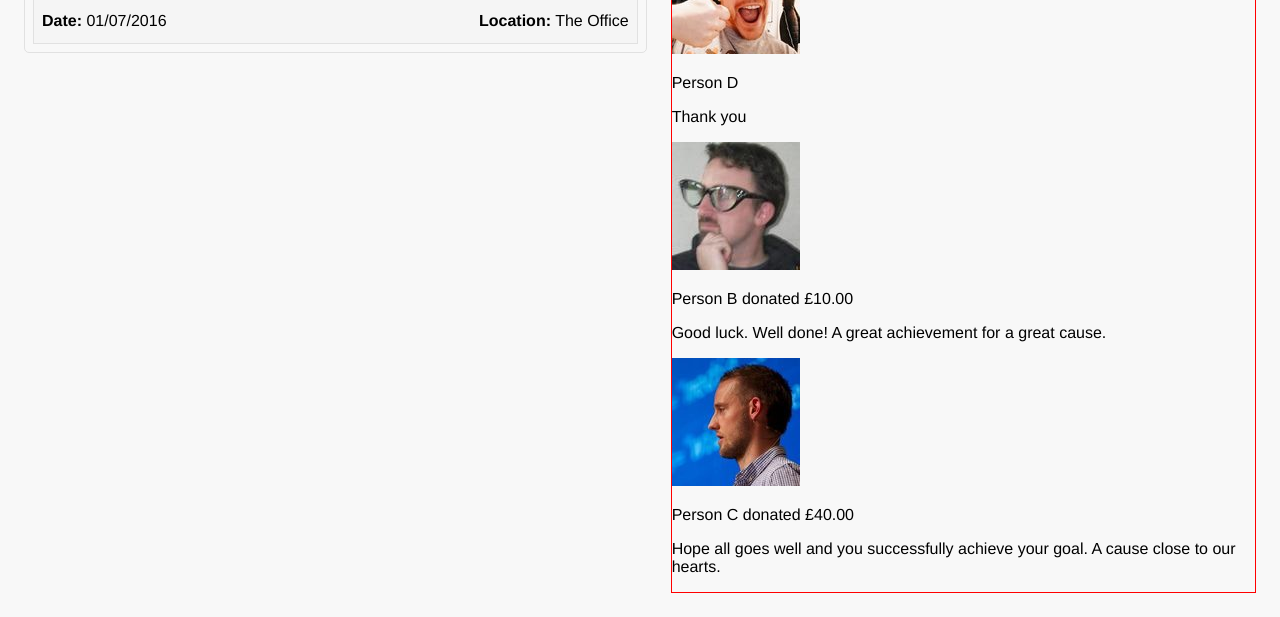
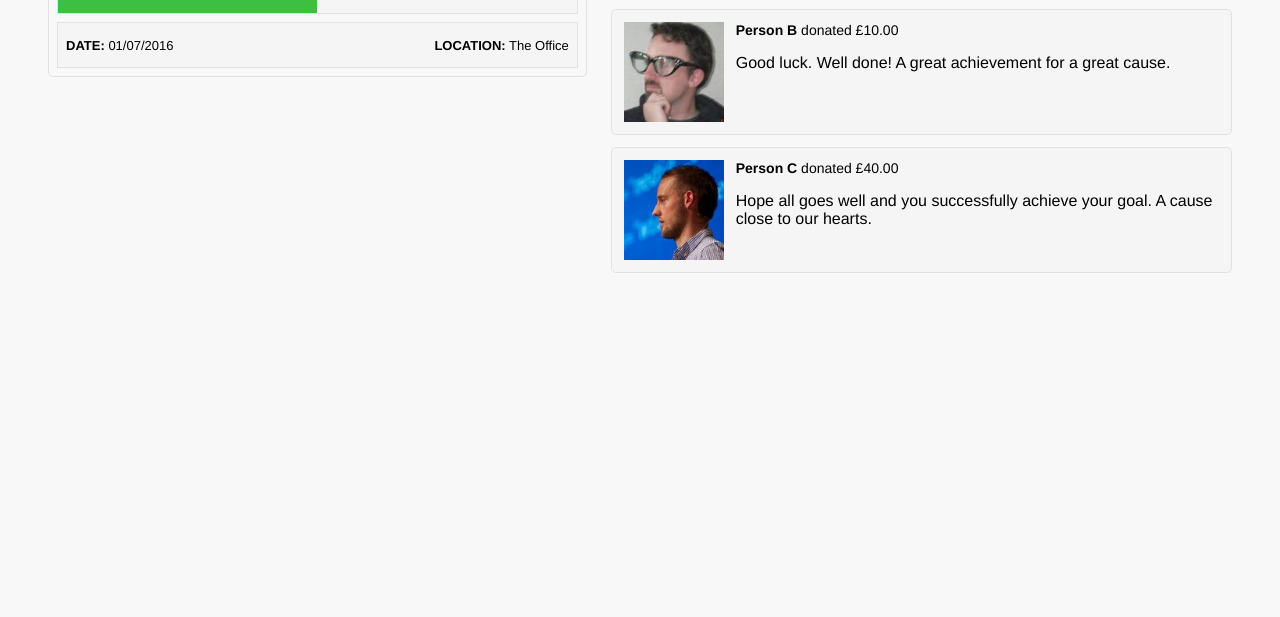
Before and after one commit to thebeansgroup/frontender-task_vanilla, a website built with webpack: page public/index.html in a window 1280 px wide. Shown: the part 315-932 px from the top of the page. After the commit the page ends 800 px from the top, so only its background shows below. Built offline with nearby package versions, Linux system fonts and the light colour scheme.

Commit message:
feat: add styling for comment component

```diff
--- a/public/css/styles.css
+++ b/public/css/styles.css
@@ -1,21 +1,31 @@
 body {
   font-family: "Helvetica Neue", Helvetica, Arial, sans-serif;
   background: #f8f8f8;
-  margin: 24px;
+  margin: 48px;
 }
 
 .row {
   display: flex;
+  flex-direction: column;
 }
 
-.comments {
-  border: 1px solid red;
+@media screen and (min-width: 801px) {
+  .row {
+    flex-direction: row;
+  }
 }
 
+/* Event Component Styling */
 .event {
   border-radius: 5px;
   border: 1px solid #e1e1e1;
-  margin-right: 24px;
+  margin: 0 0 24px 0;
+}
+
+@media screen and (min-width: 801px) {
+  .event {
+    margin: 0 24px 0 0;
+  }
 }
 
 .event__title {
@@ -68,6 +78,36 @@ body {
   margin: 8px;
   padding: 0 8px;
   height: 44px;
+  font-size: 13px;
   background-color: #f5f5f5;
   border: 1px solid #e1e1e1;
 }
+
+.event__details__date, .event__details__location > strong {
+  text-transform: uppercase;
+}
+
+/* Comment Component Styling */
+.comment {
+  display: flex;
+  margin-bottom: 12px;
+  padding: 12px;
+  border-radius: 5px;
+  background-color: #f5f5f5;
+  border: 1px solid #e1e1e1;
+}
+
+.comment__child {
+  margin-left: 100px;
+  background-color: #ffffff;
+}
+
+.comment__heading {
+  margin: 0;
+  font-size: 14px;
+}
+
+.comment__image {
+  height: 100px;
+  margin-right: 12px;
+}
--- a/src/components/comments/elements.js
+++ b/src/components/comments/elements.js
@@ -1,7 +1,6 @@
 /**
  * Heading Component
  */
-
 export class Heading {
     constructor(name, donation) {
         this.name = name;
@@ -21,7 +20,12 @@ export class Heading {
         }
 
         return (
-            `<p>${this.name} ${formatDonation(this.donation)}</p>`
+            `
+                <p class="comment__heading">
+                    <strong>${this.name}</strong>
+                    ${formatDonation(this.donation)}
+                </p>
+            `
         );
     }
 }
@@ -31,22 +35,28 @@ export class Heading {
  * Comment Component
  */
 export class Comment {
-    constructor({ name, image, donation, comment, children }) {
+    constructor({ name, image, donation, comment, children }, isChild) {
         this.heading = new Heading(name, donation).render();
         this.image = image;
         this.comment = comment;
 
-        this.children = children.map(child => new Comment(child).render());
+        // To add additional styling to child comments
+        this.childClass = isChild ? "comment__child" : "";
+
+        this.children = children.map((child) => {
+            const isChild = true
+            return new Comment(child, isChild).render()
+        });
     }
 
     render() {
         return (
           `
             <div>
-              <div>
-                <img src="images/faces/${this.image}">
+              <div class="comment ${this.childClass}">
+                <img class="comment__image" src="images/faces/${this.image}">
                 <div>
-                    <p>${this.heading}</p>
+                    ${this.heading}
                     <p>${this.comment}</p>
                 </div>
               </div>
```
